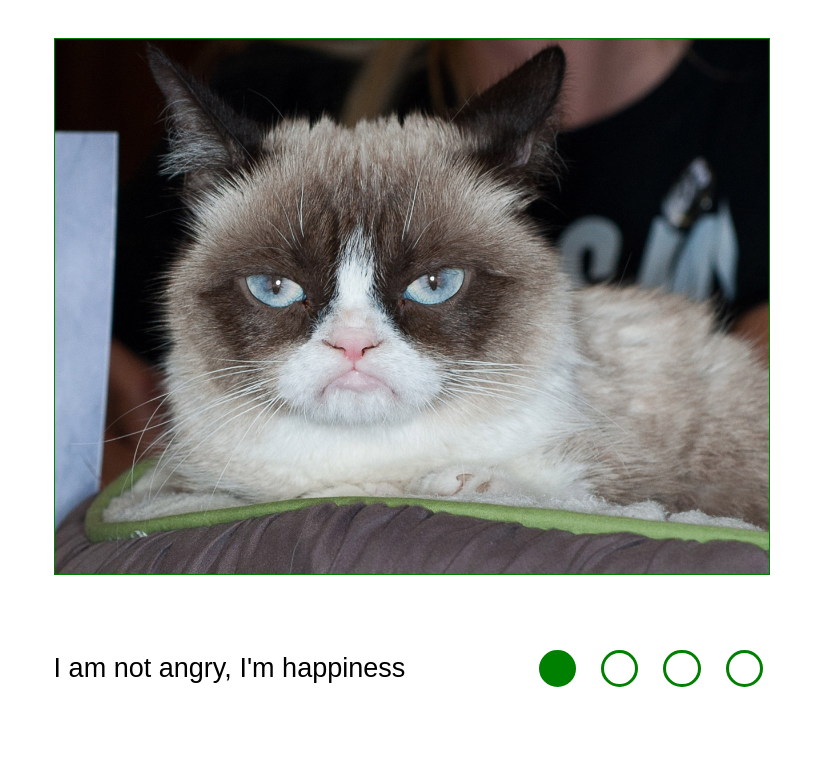
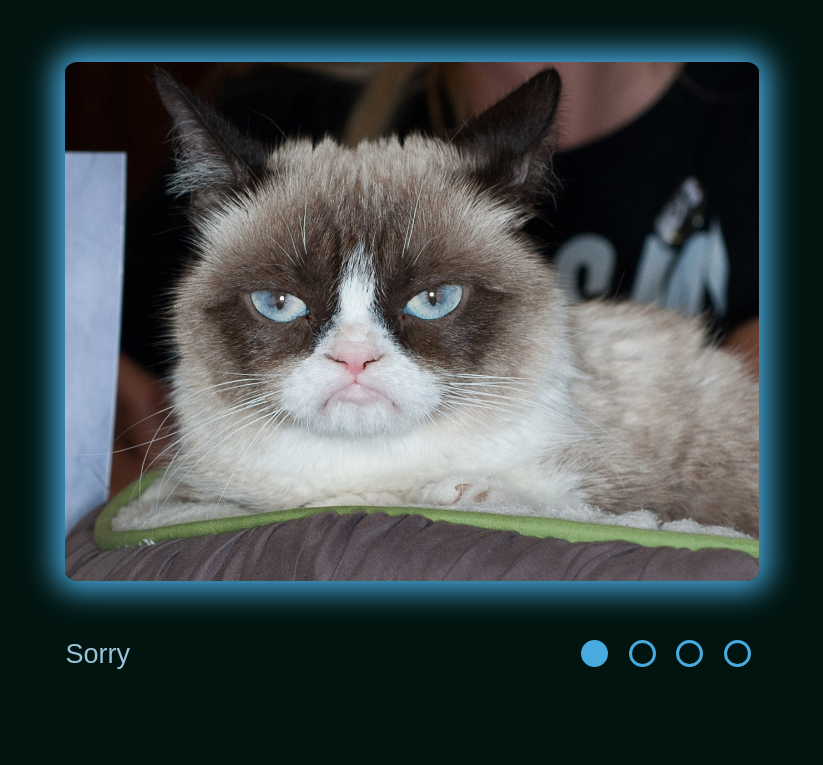
Before and after one commit to nyufff/cssMemeSlider, a plain HTML site: page cssMemeSlider/index.html in a window 1280 px wide. Shown: the whole page, without its empty margins (228-1051 px from the left). Drawn offline with Linux system fonts and the light colour scheme.

Commit message:
feat: add styles and implement smooth animation (Tue, Sep 19, 2023 10:09:30 PM)

```diff
--- a/cssMemeSlider/index.html
+++ b/cssMemeSlider/index.html
@@ -34,10 +34,10 @@
 		<div class="slider__controls">
 			<div class="slider__text">
 				<div class="slider__text-items">
-					<p>I am not angry, I'm happiness challenged</p>
-					<p>When you realize you're wrong in the middle of an argument</p>
-					<p>Why don't you answer my call& It's hard to explain</p>
-					<p>Before coffee. After coffee</p>
+					<p>Sorry</p>
+					<p>I just took</p>
+					<p>First four</p>
+					<p>Random pictures</p>
 				</div>
 			</div>
 			<div class="slider__pag">
--- a/cssMemeSlider/style.css
+++ b/cssMemeSlider/style.css
@@ -18,10 +18,11 @@ label {
 	display: flex;
 	justify-content: center;
 	align-items: center;
-  width: 2.5rem;
-  height: 2.5rem;
+  width: 2rem;
+  height: 2rem;
   background-color: transparent;
 	cursor: pointer;
+	transition: background-color .3s ease-in-out;
 }
 
 /* Slider */
@@ -29,23 +30,25 @@ label {
 	height: 100vh;
 	width: 100vw;
 	max-width: 100vw;
-	padding: 3% 10%;
+	padding: 3rem;
 	display: flex;
 	flex-direction: column;
 	align-items: center;
 	justify-content: flex-start;
-	gap: 3rem;
+	gap: 2rem;
+	background-color: #021410;
 }
 .slider__wrapper{
-	width: 70%;
-	height: auto;
+	width: 60%;
 	overflow: hidden;
-	border: 1px solid green;
+	border-radius: 2%;
+	box-shadow: 0 0 30px 10px #48abe0;
 }
 .slider__items{
 	display: flex;
 	justify-content: flex-start;
 	align-items: stretch;
+	transition: transform .7s ease-in-out;
 }
 .slider__item{
 	flex: 100% 0 0;
@@ -57,36 +60,42 @@ label {
 
 .slider__controls{
 	display: flex;
-	width: 70%;
+	width: 60%;
 	justify-content: space-between;
 }
 .slider__text{
+	width: 25%;
 	height: 3rem;
 	overflow: hidden;
 }
 .slider__text-items{
 	display: flex;
 	justify-content: flex-start;
+	transition: transform .8s ease-in-out;
 }
 .slider__text-items p{
 	flex: 100% 0 0;
 	line-height: 3rem;
+	color: #99c4db;
 }
 
 .slider__pag{
 	display: flex;
 	justify-content: space-around;
 	align-items: center;
-	gap: .5rem;
+	gap: .3rem;
 }
 .slider__label{
-	width: 1.8rem;
-  height: 1.8rem;
-	border: solid green;
+	width: 1.3rem;
+  height: 1.3rem;
+	border: solid #48abe0;
   border-radius: 50%;
 }
-.slider__label:hover{
-  background-color: yellow;
+label:hover .slider__label{
+	box-shadow: 0 0 10px 5px #48abe0;
+}
+label:active .slider__label{
+  background-color: #48abe0;
 }
 
 /* Move slides and change text */
@@ -112,5 +121,5 @@ label {
 #slideTwo:checked ~ .slider__controls .slider__label-two,
 #slideThree:checked ~ .slider__controls .slider__label-three,
 #slideFour:checked ~ .slider__controls .slider__label-four{
-	background-color: green;
+	background-color: #48abe0;
 }
```
